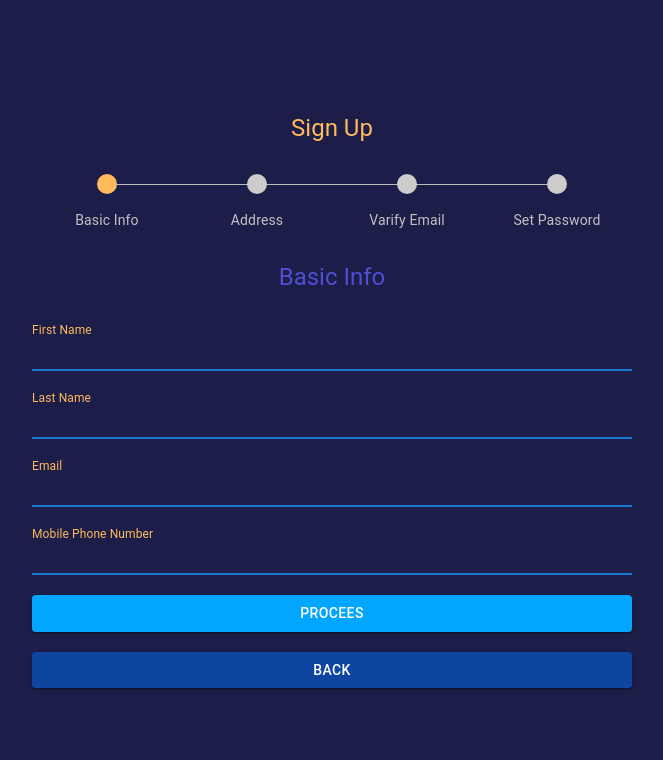
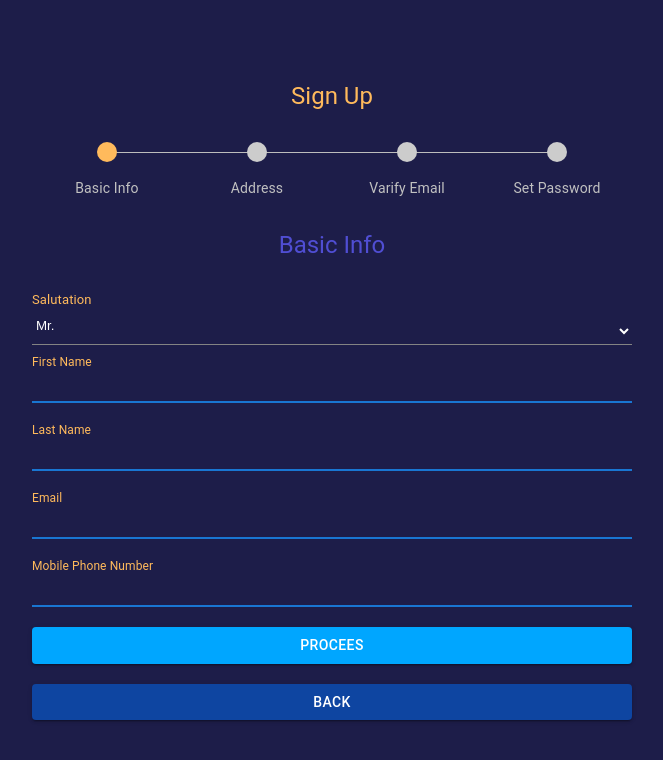
Before and after one commit to developerdesigner18/marvela-test-app, a React (Create React App) app: page /signup in a window 1280 px wide. Shown: the top 760 px of the page, without its empty margins (308-971 px from the left). Built offline with nearby package versions, Linux system fonts and the light colour scheme.

Commit message:
Add : validation

```diff
--- a/package.json
+++ b/package.json
@@ -16,6 +16,7 @@
     "react-dom": "^18.2.0",
     "react-router-dom": "^6.14.1",
     "react-scripts": "5.0.1",
+    "react-toastify": "^9.1.3",
     "web-vitals": "^2.1.4"
   },
   "scripts": {
--- a/src/components/Signup/Signup.css
+++ b/src/components/Signup/Signup.css
@@ -34,6 +34,15 @@
   padding: 10px;
   margin-bottom: 10px;
 }
+.input_select_filed_style {
+  width: 100%;
+  background: transparent;
+  border: none;
+  padding-bottom: 10px;
+  margin-bottom: 10px;
+  color: white;
+  border-bottom: 1px solid #838383 !important;
+}
 
 @media screen and (max-width: 700px) {
   .signup_main_box {
--- a/src/components/Signup/Signup.jsx
+++ b/src/components/Signup/Signup.jsx
@@ -13,6 +13,7 @@ import BasicInfoForm from "./SignupSubForm/BasicInfoForm";
 import AddressForm from "./SignupSubForm/AddressForm";
 import EmailVarfyForm from "./SignupSubForm/EmailVarfyForm";
 import SetPassForm from "./SignupSubForm/SetPassForm";
+import SignupCompleted from "./SignupCompleted/SignupCompleted";
 
 const QontoStepIconRoot = styled("div")(({ theme, ownerState }) => ({
   color: theme.palette.mode === "dark" ? theme.palette.grey[700] : "#eaeaf0",
@@ -104,7 +105,20 @@ const steps = ["Basic Info", "Address", "Varify Email", "Set Password"];
 
 const Signup = () => {
   const [activeStep, setActiveStep] = useState(0);
-  const [userData, setuserData] = useState({});
+  const [userData, setuserData] = useState({
+    salutation: "Mr.",
+    firstname: "",
+    lastname: "",
+    email: "",
+    mobilenumber: "",
+    add1: "",
+    add2: "",
+    city: "",
+    country: "",
+    addImage: "",
+    password: "",
+  });
+
   const handleNext = () => {
     setActiveStep((prevActiveStep) => prevActiveStep + 1);
   };
@@ -150,9 +164,17 @@ const Signup = () => {
         </Typography>
 
         {activeStep == 0 ? (
-          <BasicInfoForm setuserData={setuserData} />
+          <BasicInfoForm
+            setuserData={setuserData}
+            userData={userData}
+            setActiveStep={setActiveStep}
+          />
         ) : activeStep == 1 ? (
-          <AddressForm setuserData={setuserData} userData={userData} />
+          <AddressForm
+            setuserData={setuserData}
+            userData={userData}
+            setActiveStep={setActiveStep}
+          />
         ) : activeStep == 2 ? (
           <EmailVarfyForm
             setuserData={setuserData}
@@ -160,39 +182,14 @@ const Signup = () => {
             setActiveStep={setActiveStep}
           />
         ) : activeStep == 3 ? (
-          <SetPassForm setuserData={setuserData} userData={userData} />
-        ) : null}
-        {activeStep < 2 ? (
-          <div>
-            <Button
-              onClick={handleNext}
-              variant="contained"
-              sx={{ background: "#00A6FF" }}
-              fullWidth
-            >
-              {activeStep === steps.length - 1 ? "SIGNUP" : "PROCEES"}
-            </Button>
-            <br />
-            <br />
-            <Button
-              onClick={handleBack}
-              variant="contained"
-              sx={{ background: "#0E45A1" }}
-              fullWidth
-            >
-              Back
-            </Button>
-          </div>
-        ) : activeStep == 2 ? (
-          <Button
-            onClick={() => setActiveStep(0)}
-            variant="contained"
-            sx={{ background: "#F95F62" }}
-            fullWidth
-          >
-            START OVER
-          </Button>
-        ) : null}
+          <SetPassForm
+            setuserData={setuserData}
+            userData={userData}
+            setActiveStep={setActiveStep}
+          />
+        ) : (
+          <SignupCompleted />
+        )}
       </div>
     </div>
   );
--- /dev/null
+++ b/src/components/Signup/SignupCompleted/SignupCompleted.jsx
@@ -0,0 +1,35 @@
+import { Button, Typography } from "@mui/material";
+import React from "react";
+
+const SignupCompleted = () => {
+  return (
+    <div>
+      <Typography variant="h5" sx={{ color: "#504ed3", marginTop: "60px" }}>
+        Sign Up Completed
+      </Typography>
+      <label
+        style={{
+          wordBreak: "break-all",
+          color: "#c1c1c1",
+          fontSize: "14px",
+          marginBottom: "20px",
+        }}
+      >
+        Whenever you sign in, you'll be pramoted for a varification code.
+      </label>
+      <br />
+      <br />
+      <br />
+      <Button
+        // onClick={() => setActiveStep((prevActiveStep) => prevActiveStep + 1)}
+        variant="contained"
+        sx={{ background: "#00A6FF" }}
+        fullWidth
+      >
+        SIGN IN
+      </Button>
+    </div>
+  );
+};
+
+export default SignupCompleted;
--- a/src/components/Signup/SignupSubForm/AddressForm.jsx
+++ b/src/components/Signup/SignupSubForm/AddressForm.jsx
@@ -1,7 +1,25 @@
 import { Box, Button, TextField, Typography } from "@mui/material";
 import React from "react";
+import { findEmptyFields } from "../../../utils/Helper";
+import { toast } from "react-toastify";
 
-const AddressForm = ({ setuserData, userData }) => {
+const AddressForm = ({ setuserData, userData, setActiveStep }) => {
+  const handleNext = () => {
+    const { add1, add2, city, country, addImage } = userData;
+    const emptyField = findEmptyFields({
+      add1,
+      add2,
+      city,
+      country,
+      addImage,
+    });
+    if (emptyField.length > 0) {
+      toast.error(`Please fill ${emptyField[0]} field`);
+    } else {
+      setActiveStep((prevActiveStep) => prevActiveStep + 1);
+    }
+    console.log(emptyField);
+  };
   return (
     <div>
       <TextField
@@ -9,10 +27,11 @@ const AddressForm = ({ setuserData, userData }) => {
         variant="standard"
         focused
         sx={{ width: "100%", marginBottom: "20px" }}
+        value={userData.add1}
         onChange={(e) =>
           setuserData((prevState) => ({
             ...prevState,
-            address1: e.target.value,
+            add1: e.target.value,
           }))
         }
       />
@@ -21,10 +40,11 @@ const AddressForm = ({ setuserData, userData }) => {
         variant="standard"
         focused
         sx={{ width: "100%", marginBottom: "20px" }}
+        value={userData.add2}
         onChange={(e) =>
           setuserData((prevState) => ({
             ...prevState,
-            address2: e.target.value,
+            add2: e.target.value,
           }))
         }
       />
@@ -34,6 +54,7 @@ const AddressForm = ({ setuserData, userData }) => {
         focused
         type="email"
         sx={{ width: "100%", marginBottom: "20px" }}
+        value={userData.city}
         onChange={(e) =>
           setuserData((prevState) => ({
             ...prevState,
@@ -46,6 +67,7 @@ const AddressForm = ({ setuserData, userData }) => {
         variant="standard"
         focused
         sx={{ width: "100%", marginBottom: "20px" }}
+        value={userData.country}
         onChange={(e) =>
           setuserData((prevState) => ({
             ...prevState,
@@ -97,6 +119,26 @@ const AddressForm = ({ setuserData, userData }) => {
         />
       </div>
       <br />
+      <div>
+        <Button
+          onClick={handleNext}
+          variant="contained"
+          sx={{ background: "#00A6FF" }}
+          fullWidth
+        >
+          PROCEES
+        </Button>
+        <br />
+        <br />
+        <Button
+          onClick={() => setActiveStep((prevActiveStep) => prevActiveStep - 1)}
+          variant="contained"
+          sx={{ background: "#0E45A1" }}
+          fullWidth
+        >
+          Back
+        </Button>
+      </div>
     </div>
   );
 };
--- a/src/components/Signup/SignupSubForm/BasicInfoForm.jsx
+++ b/src/components/Signup/SignupSubForm/BasicInfoForm.jsx
@@ -1,38 +1,77 @@
-import { InputLabel, MenuItem, Select, TextField } from "@mui/material";
+import {
+  Button,
+  InputLabel,
+  MenuItem,
+  Select,
+  TextField,
+  Typography,
+} from "@mui/material";
 import React from "react";
+import { findEmptyFields } from "../../../utils/Helper";
+import { toast } from "react-toastify";
 
-const BasicInfoForm = ({ setuserData }) => {
+const BasicInfoForm = ({ setuserData, userData, setActiveStep }) => {
+  const handleNext = () => {
+    const { salutation, firstname, lastname, email, mobilenumber } = userData;
+    const emptyField = findEmptyFields({
+      salutation,
+      firstname,
+      lastname,
+      email,
+      mobilenumber,
+    });
+    if (emptyField.length > 0) {
+      toast.error(`Please fill ${emptyField[0]} field`);
+    } else {
+      setActiveStep((prevActiveStep) => prevActiveStep + 1);
+    }
+    console.log(emptyField);
+  };
   return (
     <div>
-      {/* <div>
-        <InputLabel id="demo-simple-select-standard-label"></InputLabel>
-        <Select
-          labelId="demo-simple-select-standard-label"
-          id="demo-simple-select-standard"
-          //   value={age}
-          //   onChange={handleChange}
-          label="Age"
-          sx={{ width: "100%", color: "white !important" }}
-          defaultValue={10}
-          focused
-        >
-          <MenuItem value="">
-            <em>None</em>
-          </MenuItem>
-          <MenuItem value={10}>Ten</MenuItem>
-          <MenuItem value={20}>Twenty</MenuItem>
-          <MenuItem value={30}>Thirty</MenuItem>
-        </Select>
-      </div> */}
+      <Typography
+        sx={{
+          fontWeight: 400,
+          fontSize: "13px",
+          lineHeight: "1.4375em",
+          color: " #ffba5c",
+          textAlign: "start",
+          marginBottom: "5px",
+        }}
+      >
+        Salutation
+      </Typography>
+      <select
+        type="text"
+        className="input_select_filed_style"
+        value={userData.salutation}
+        onChange={(e) =>
+          setuserData((prevState) => ({
+            ...prevState,
+            salutation: e.target.value,
+          }))
+        }
+      >
+        <option value={"Mr."} style={{ color: "black" }}>
+          Mr.
+        </option>
+        <option value={"Miss."} style={{ color: "black" }}>
+          Miss.
+        </option>
+        <option value={"Mrs."} style={{ color: "black" }}>
+          Mrs.
+        </option>
+      </select>
       <TextField
         label="First Name"
         variant="standard"
         focused
         sx={{ width: "100%", marginBottom: "20px" }}
+        value={userData.firstname}
         onChange={(e) =>
           setuserData((prevState) => ({
             ...prevState,
-            fname: e.target.value,
+            firstname: e.target.value,
           }))
         }
       />
@@ -41,10 +80,11 @@ const BasicInfoForm = ({ setuserData }) => {
         variant="standard"
         focused
         sx={{ width: "100%", marginBottom: "20px" }}
+        value={userData.lastname}
         onChange={(e) =>
           setuserData((prevState) => ({
             ...prevState,
-            lname: e.target.value,
+            lastname: e.target.value,
           }))
         }
       />
@@ -54,6 +94,7 @@ const BasicInfoForm = ({ setuserData }) => {
         focused
         type="email"
         sx={{ width: "100%", marginBottom: "20px" }}
+        value={userData.email}
         onChange={(e) =>
           setuserData((prevState) => ({
             ...prevState,
@@ -66,13 +107,38 @@ const BasicInfoForm = ({ setuserData }) => {
         variant="standard"
         focused
         sx={{ width: "100%", marginBottom: "20px" }}
+        value={userData.mobilenumber}
         onChange={(e) =>
           setuserData((prevState) => ({
             ...prevState,
-            phoneNumber: e.target.value,
+            mobilenumber: e.target.value,
           }))
         }
       />
+
+      <div>
+        <Button
+          onClick={
+            () => handleNext()
+            // setActiveStep((prevActiveStep) => prevActiveStep + 1)
+          }
+          variant="contained"
+          sx={{ background: "#00A6FF" }}
+          fullWidth
+        >
+          PROCEES
+        </Button>
+        <br />
+        <br />
+        <Button
+          onClick={() => setActiveStep((prevActiveStep) => prevActiveStep - 1)}
+          variant="contained"
+          sx={{ background: "#0E45A1" }}
+          fullWidth
+        >
+          Back
+        </Button>
+      </div>
     </div>
   );
 };
--- a/src/components/Signup/SignupSubForm/SetPassForm.jsx
+++ b/src/components/Signup/SignupSubForm/SetPassForm.jsx
@@ -1,7 +1,15 @@
 import { Button, TextField, Typography } from "@mui/material";
 import React from "react";
+import { toast } from "react-toastify";
 
-const SetPassForm = ({ setuserData, userData }) => {
+const SetPassForm = ({ setuserData, userData, setActiveStep }) => {
+  const handleNext = () => {
+    if (userData.password === userData.conPassword) {
+      setActiveStep((prevActiveStep) => prevActiveStep + 1);
+    } else {
+      toast.error("Confirm Password does not match");
+    }
+  };
   return (
     <div>
       <label
@@ -19,6 +27,7 @@ const SetPassForm = ({ setuserData, userData }) => {
       <TextField
         label="Password"
         variant="standard"
+        type="password"
         focused
         sx={{ width: "100%", marginBottom: "20px" }}
         onChange={(e) =>
@@ -43,6 +52,7 @@ const SetPassForm = ({ setuserData, userData }) => {
       <TextField
         label="Confirm Password"
         variant="standard"
+        type="password"
         focused
         sx={{ width: "100%", marginBottom: "20px" }}
         onChange={(e) =>
@@ -54,7 +64,7 @@ const SetPassForm = ({ setuserData, userData }) => {
       />
 
       <Button
-        // onClick={() => setActiveStep((prevActiveStep) => prevActiveStep + 1)}
+        onClick={() => setActiveStep((prevActiveStep) => prevActiveStep + 1)}
         variant="contained"
         sx={{ background: "#00A6FF" }}
         fullWidth
--- /dev/null
+++ b/src/utils/Helper.js
@@ -0,0 +1,14 @@
+export function findEmptyFields(obj) {
+  const emptyFields = [];
+
+  for (let key in obj) {
+    if (
+      obj.hasOwnProperty(key) &&
+      (obj[key] === "" || obj[key] === null || obj[key] === undefined)
+    ) {
+      emptyFields.push(key);
+    }
+  }
+
+  return emptyFields;
+}
```
Also changed, not shown: src/App.js (+14 -1 lines), src/components/Signup/SignupSubForm/EmailVarfyForm.jsx (+8 -0 lines), 1 other file (tests, documents, lock files or other folders).
